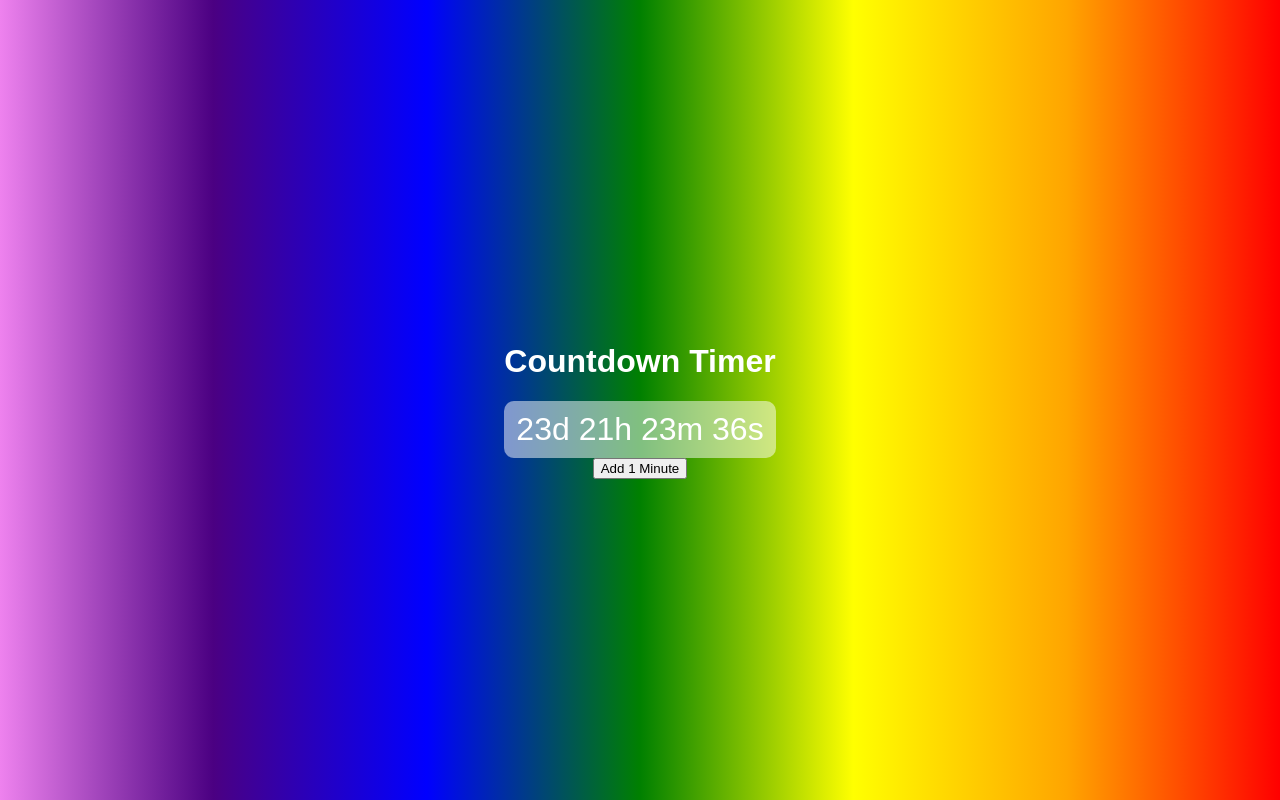
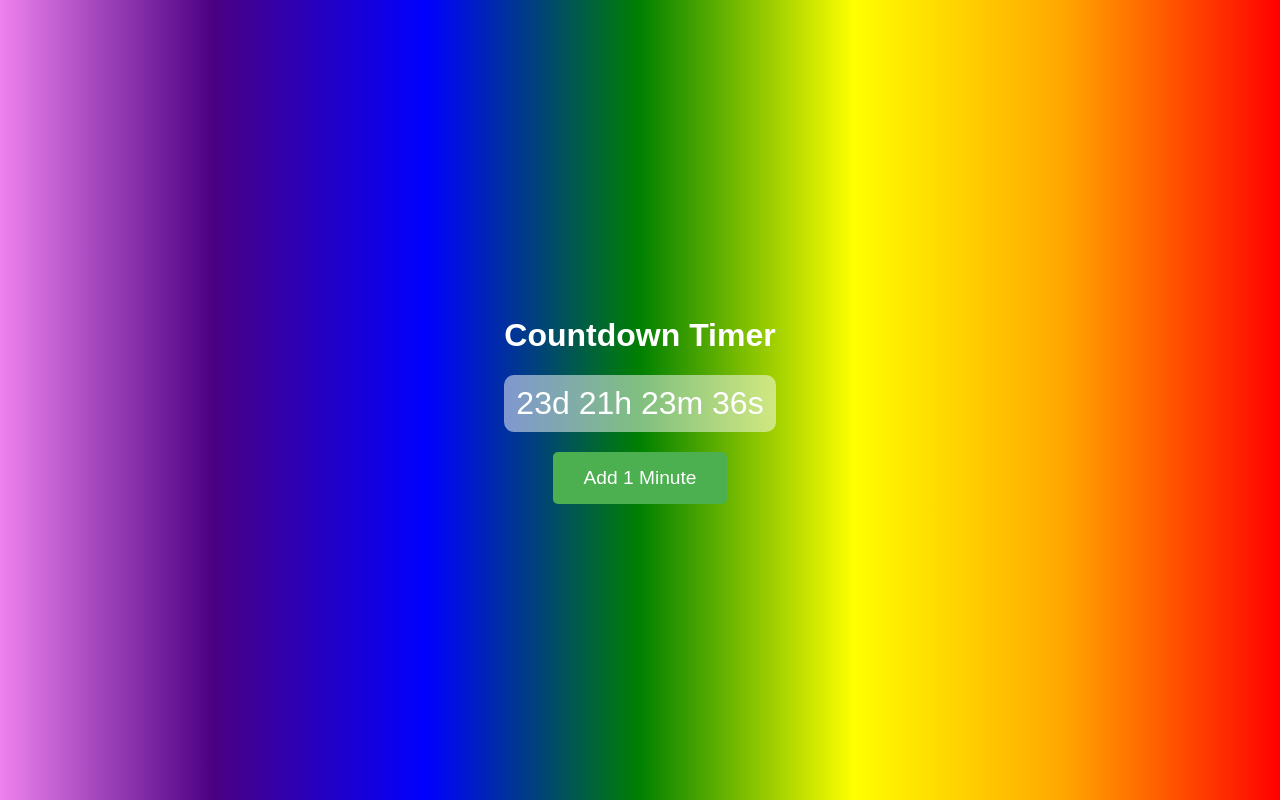
Before and after one commit to fraktosh/goodbye, a plain HTML site: page index.html in a window 1280 px wide. Drawn offline with Linux system fonts and the light colour scheme.

Commit message:
Update styles.css

```diff
--- a/styles.css
+++ b/styles.css
@@ -21,3 +21,19 @@ body {
     padding: 10px;
     border-radius: 10px;
 }
+
+#addMinuteBtn {
+    font-family: 'Arial', sans-serif;
+    font-size: 1.2em;
+    padding: 15px 30px;
+    margin-top: 20px;
+    background-color: #4CAF50;
+    color: white;
+    border: none;
+    border-radius: 5px;
+    cursor: pointer;
+}
+
+#addMinuteBtn:hover {
+    background-color: #45a049;
+}
```
